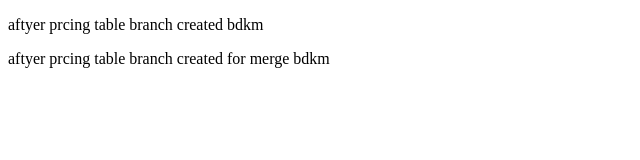
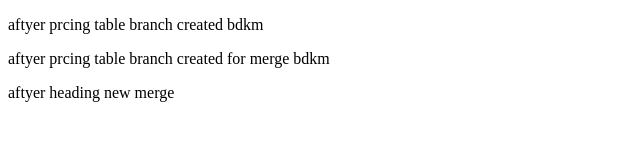
Before and after one commit to drshahidmca/centralised, a plain HTML site: page index.html in a window 1280 px wide. Shown: the whole page, without its empty margins (0-640 px from the left). Drawn offline with Linux system fonts and the light colour scheme.

Commit message:
After new-head adding

```diff
--- a/index.html
+++ b/index.html
@@ -11,5 +11,8 @@
 
 <p>aftyer prcing table branch created for merge bdkm</p>
 
+<p>aftyer heading new merge</p>
+
+
 </body>
 </html>
```
